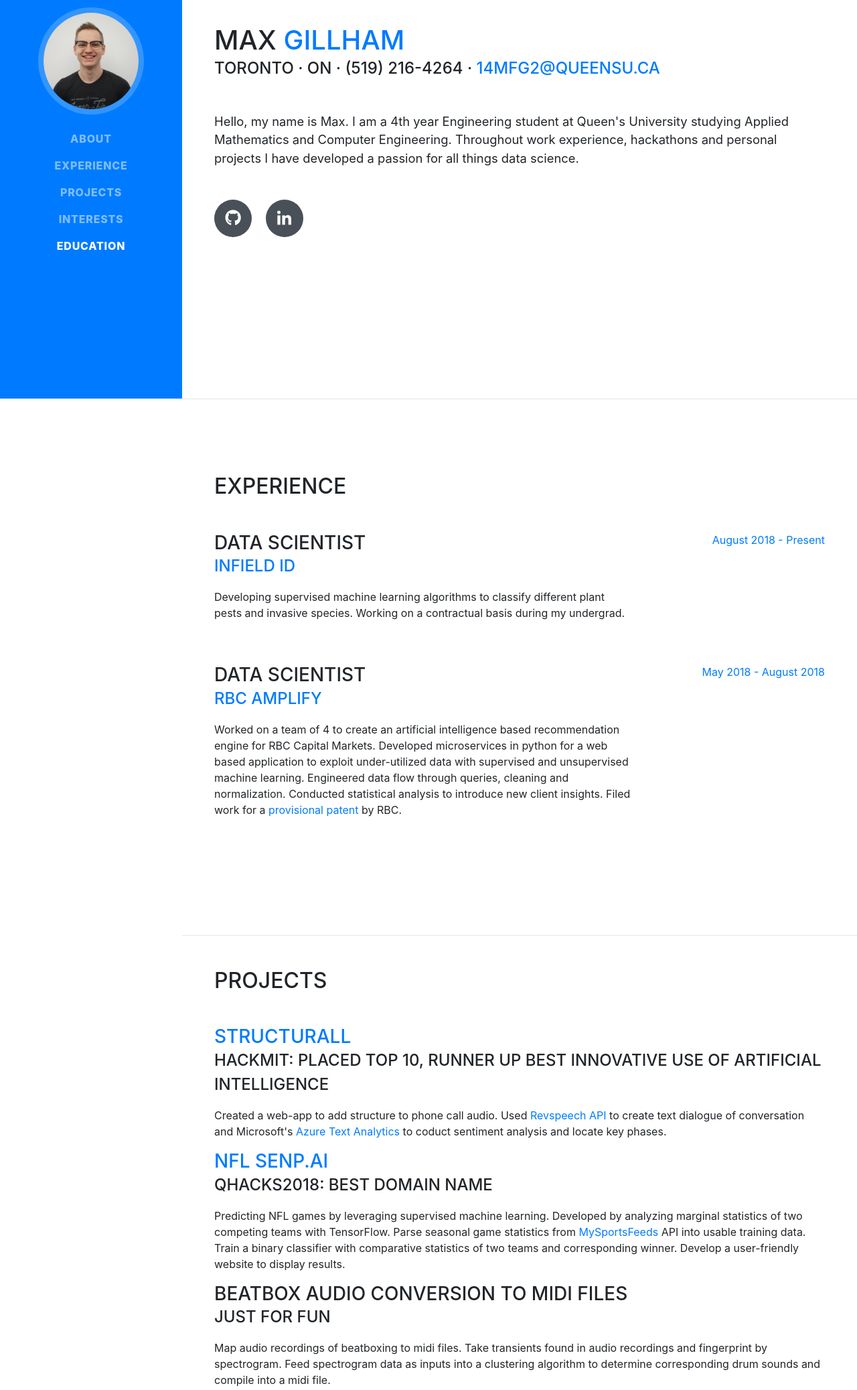
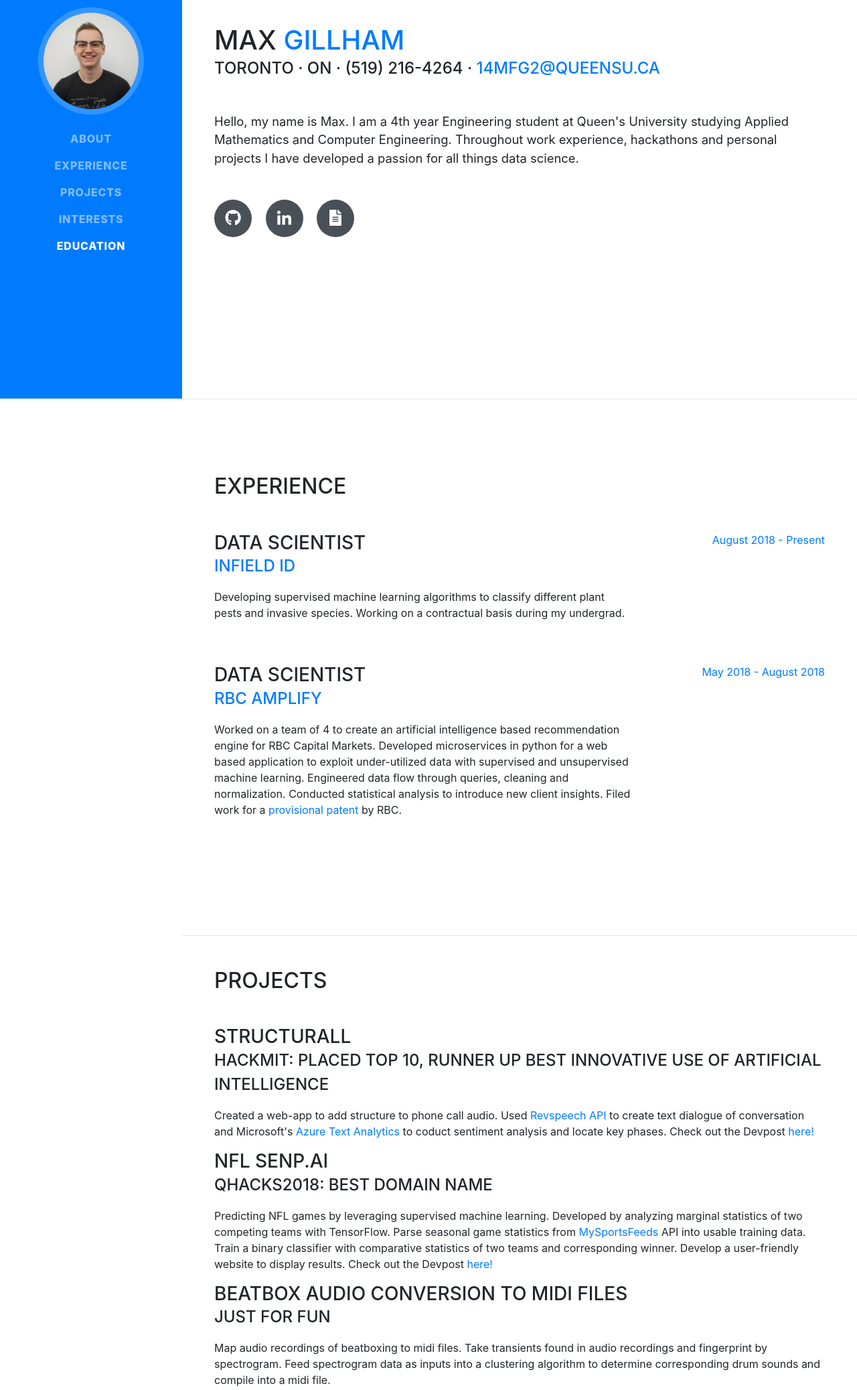
Before and after one commit to maxgillham/maxgillham.github.io, a website with bundled scripts: page index.html in a window 1280 px wide. Shown: the part 205-2280 px from the top of the page at 67% size. Built offline with nearby package versions, Linux system fonts and the light colour scheme; a web font is replaced by a local one.

Commit message:
added resume and button to open.  Also changed the color scheme to match resume

```diff
--- a/index.html
+++ b/index.html
@@ -74,6 +74,10 @@
             <a href="https://www.linkedin.com/in/maxgillham/">
               <i class="fab fa-linkedin-in"></i>
             </a>
+            <a href = "resume.pdf">
+              <i class ="fas fa-file-alt"></i>
+            </a>
+
           </div>
         </div>
       </section>
@@ -117,13 +121,13 @@
         <div class="my-auto">
           <h2 class="mb-5">Projects</h1>
 
-          <h3 class="mb-0"><a href="https://devpost.com/software/structurall">Structurall</a></h3>
+          <h3 class="mb-0">Structurall</h3>
           <div class="subheading mb-3">HackMIT: Placed Top 10, Runner up Best Innovative Use of Artificial Intelligence</div>
-            <p>Created a web-app to add structure to phone call audio.  Used <a href="https://www.rev.ai/">Revspeech API</a> to create text dialogue of conversation and Microsoft's <a href="https://azure.microsoft.com/en-ca/services/cognitive-services/text-analytics/">Azure Text Analytics</a> to coduct sentiment analysis and locate key phases.</p>
+            <p>Created a web-app to add structure to phone call audio.  Used <a href="https://www.rev.ai/">Revspeech API</a> to create text dialogue of conversation and Microsoft's <a href="https://azure.microsoft.com/en-ca/services/cognitive-services/text-analytics/">Azure Text Analytics</a> to coduct sentiment analysis and locate key phases.  Check out the Devpost <a href="https://devpost.com/software/structurall">here!</a></p>
 
-          <h3 class="mb-0"><a href="https://devpost.com/software/qhacks2018-2m9qry">NFL Senp.ai</a></h3>
+          <h3 class="mb-0">NFL Senp.ai</h3>
           <div class="subheading mb-3">Qhacks2018: Best Domain Name</div>
-            <p>Predicting NFL games by leveraging supervised machine learning.  Developed by analyzing marginal statistics of two competing teams with TensorFlow.  Parse seasonal game statistics from <a href="https://www.mysportsfeeds.com/">MySportsFeeds</a> API into usable training data. Train a binary classifier with comparative statistics of two teams and corresponding winner. Develop a user-friendly website to display results.</p>
+            <p>Predicting NFL games by leveraging supervised machine learning.  Developed by analyzing marginal statistics of two competing teams with TensorFlow.  Parse seasonal game statistics from <a href="https://www.mysportsfeeds.com/">MySportsFeeds</a> API into usable training data. Train a binary classifier with comparative statistics of two teams and corresponding winner. Develop a user-friendly website to display results.  Check out the Devpost <a href="https://devpost.com/software/qhacks2018-2m9qry">here!</a></p>
 
           <h3 class="mb-0">Beatbox Audio Conversion to Midi Files</h3>
           <div class="subheading mb-3">Just for Fun</div>
```
Also changed, not shown: css/resume.min.css, 1 other file.
